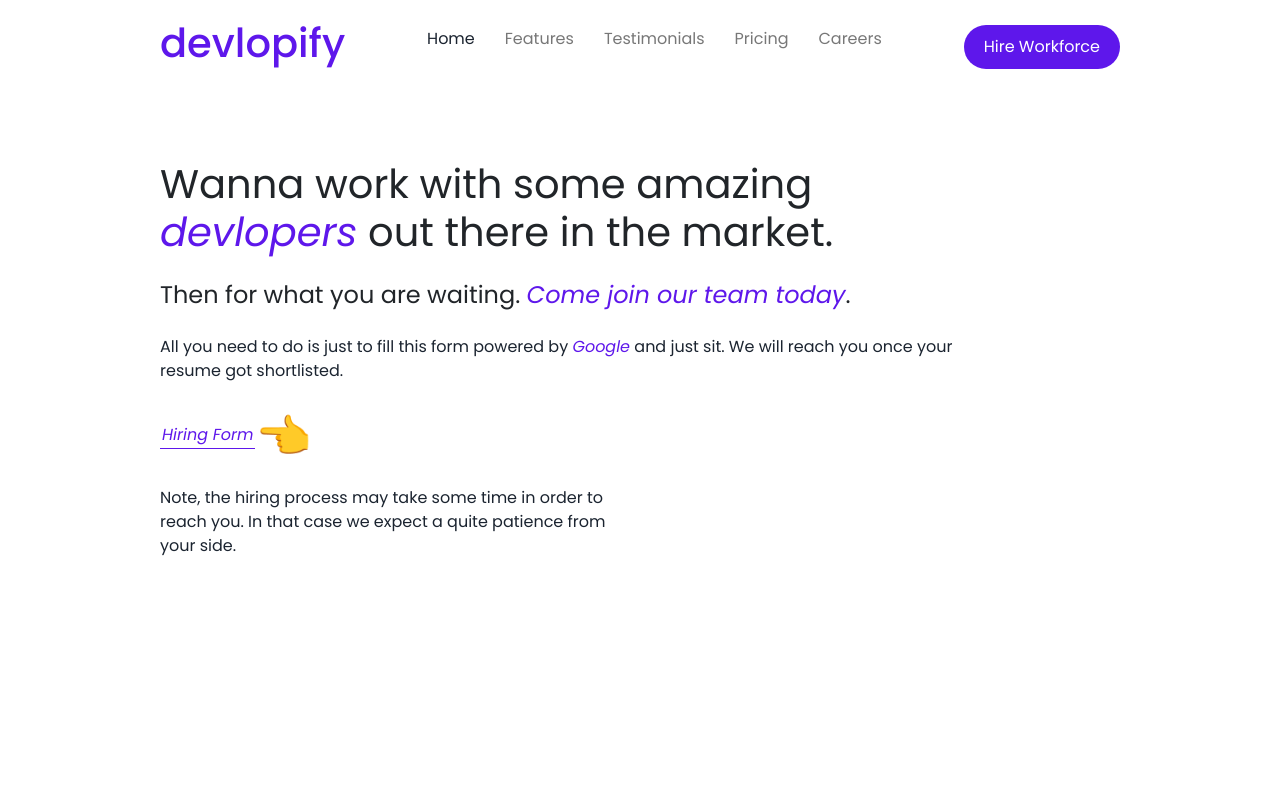
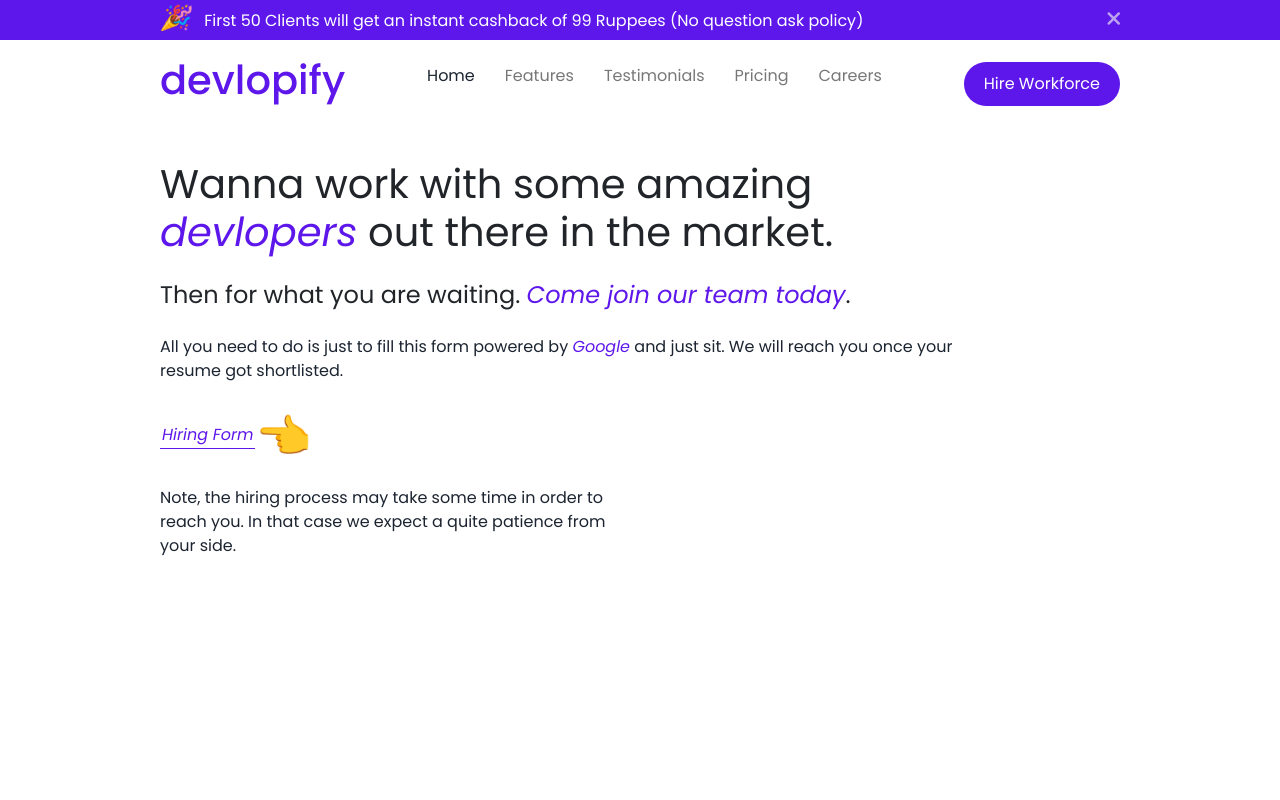
Before and after one commit to tier3guy/devlopify, a React (Create React App) app: page /Career in a window 1280 px wide. Shown: the top 800 px of the page. Built offline with nearby package versions, Linux system fonts and the light colour scheme.

Commit message:
annoucement-section

```diff
--- a/src/App.js
+++ b/src/App.js
@@ -5,35 +5,39 @@ import Footer from "./components/Footer";
 import Careers from "./components/Careers";
 import PricingComponent from "./components/PricingComponent";
 import {Switch, Route} from "react-router-dom";
+import { useState } from 'react';
 
 const App = () => {
+
+  const [ display, setDisplay ] = useState('block');
+
   return (
     <div className="App">
-      <Navbar />
+      <Navbar display={display} setDisplay={setDisplay} />
       <Switch>
         <Route exact path="/">
-          <Hero/>
+          <Hero display={display} setDisplay={setDisplay}/>
         </Route>
         <Route exact path="/careers">
-          <Careers/>
+          <Careers display={display} setDisplay={setDisplay}/>
         </Route>
         <Route exact path="/career">
-          <Careers/>
+          <Careers display={display} setDisplay={setDisplay}/>
         </Route>
         <Route exact path="/Career">
-          <Careers/>
+          <Careers display={display} setDisplay={setDisplay}/>
         </Route>
         <Route exact path="/pricings">
-          <PricingComponent/>
+          <PricingComponent display={display} setDisplay={setDisplay}/>
         </Route>
         <Route exact path="/pricing">
-          <PricingComponent/>
+          <PricingComponent display={display} setDisplay={setDisplay}/>
         </Route>
         <Route exact path="/Pricing">
-          <PricingComponent/>
+          <PricingComponent display={display} setDisplay={setDisplay}/>
         </Route>
         <Route path={'*'}>
-          <ErrorPage errorCode={'503'}/>
+          <ErrorPage errorCode={'503'} display={display} setDisplay={setDisplay}/>
         </Route>
       </Switch>
       <Footer/>
--- a/src/components/Footer/index.js
+++ b/src/components/Footer/index.js
@@ -24,13 +24,12 @@ const Footer = () => {
             },
             body: JSON.stringify(mail)
         });
-
-        console.log("Mail pushed to the DB.");
-        console.log(response);
         setMail('');
 
-        setMessage("Request has been sent");
-        setTimeout(() => setShowToast(false), 4000);
+        if(response){
+            setMessage("Request has been sent");
+            setTimeout(() => setShowToast(false), 4000);
+        }
     }
 
 
--- a/src/components/Hero/index.css
+++ b/src/components/Hero/index.css
@@ -1,9 +1,7 @@
 .hero{
-    margin-top: 7em;
     display: flex;
     justify-content: space-between;
     height: 80vh;
-    margin-top: 20vh !important;
 }
 .img-hero{
     width: 35vw;
--- a/src/components/Hero/index.js
+++ b/src/components/Hero/index.js
@@ -4,7 +4,7 @@ import { useEffect } from 'react';
 
 import './index.css';
 
-const Hero = () => {
+const Hero = ({display, setDisplay}) => {
 
     useEffect(() => {
         document.title = "Home - devlopify";
@@ -15,7 +15,7 @@ const Hero = () => {
 
     return (
         <>
-            <div className='main-wrapper'>
+            <div className='main-wrapper' style={{marginTop: (display === 'none') ? '20vh' : '22vh', paddingBottom: '10vh'}}>
                 <div className='w-75 m-auto d-flex hero'>
                     <div className='txt-wrapper'>
                         <h1 className='hero-txt c-dark'>
--- a/src/components/Navbar/index.css
+++ b/src/components/Navbar/index.css
@@ -4,7 +4,7 @@
     z-index: 9999;
 }
 .navbar{
-    padding: 1.2em 0px;
+    padding: 1em 0px;
     display: flex;
     justify-content: space-between !important;
     align-items: center !important;
@@ -15,9 +15,50 @@
 .navbar > .bg-none{
     display: none;
 }
+.upper-annoucements{
+    height: 40px;
+    background: var(--purple);
+}
+.annoucements-content{
+    width: 75%;
+    margin: auto;
+    display: flex;
+    justify-content: space-between;
+}
+.annoucements-content > button{
+    background: transparent;
+    padding: 0;
+    margin: 0;
+    margin-top: -10px;
+}
+.annoucements-content > p{
+    width: fit-content;
+    height: inherit;
+    color: var(--white);
+}
+.annoucements-content > p > i{
+    color: var(--white);
+    font-size: 24px;
+    margin-right: 10px;
+}
+.annoucements-content > button > i{
+    color: var(--fade);
+    font-size: 20px;
+    padding: 0;
+}
 
 @media only screen and (max-width: 600px) {
-
+    .upper-annoucements{
+        height: 100%;
+        width: 100%;
+    }
+    .annoucements-content{
+        width: 90%;
+        text-align: center;
+    }
+    .annoucements-content > button{
+        display: none;
+    }
     .navbar > ul, .navbar > .btn-primary{
         display: none;
     }
--- a/src/components/Navbar/index.js
+++ b/src/components/Navbar/index.js
@@ -1,10 +1,19 @@
 import './index.css';
 import {Link} from 'react-router-dom';
 
-const Navbar = () => {
+const Navbar = ({display, setDisplay}) => {
+
     return (
         <>
             <div className='main-wrapper nav-container bg-blur'>
+                <div className='upper-annoucements' style={{display}}>
+                    <div className="annoucements-content">
+                        <p><i>🎉</i> First 50 Clients will get an instant cashback of 99 Ruppees (No question ask policy)</p>
+                        <button onClick={() => setDisplay('none')}>
+                            <i class="fa-solid fa-xmark"></i>
+                        </button>
+                    </div>
+                </div>
                 <nav className='w-75 m-auto navbar'>
                     <h1 className='logo'>devlopify</h1>
                     <ul className='p-0'>
```
